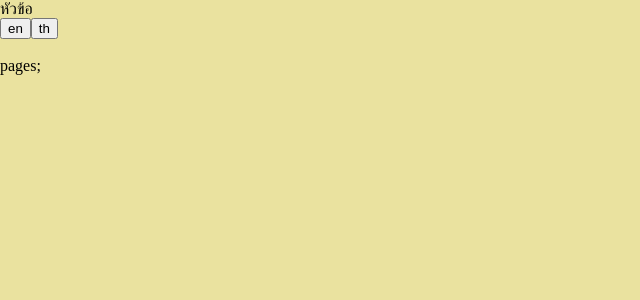
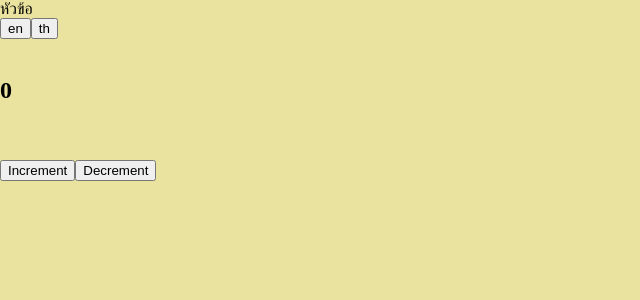
Before and after one commit to saketam/swd-test, a Next.js app: page / in a window 1280 px wide. Shown: the top 300 px of the page, without its empty margins (0-640 px from the left). Built offline with nearby package versions, Linux system fonts and the light colour scheme.

Commit message:
add redux

```diff
--- a/package.json
+++ b/package.json
@@ -9,6 +9,7 @@
     "lint": "next lint"
   },
   "dependencies": {
+    "@reduxjs/toolkit": "^1.9.5",
     "@types/node": "20.4.2",
     "@types/react": "18.2.15",
     "@types/react-dom": "18.2.7",
@@ -17,6 +18,7 @@
     "react": "18.2.0",
     "react-dom": "18.2.0",
     "react-i18next": "^13.0.2",
+    "react-redux": "^8.1.1",
     "typescript": "5.1.6"
   }
 }
--- /dev/null
+++ b/src/app/features/counterSlice.ts
@@ -0,0 +1,33 @@
+import { createSlice } from '@reduxjs/toolkit'
+import type { PayloadAction } from '@reduxjs/toolkit'
+
+export interface CounterState {
+  value: number
+}
+
+const initialState: CounterState = {
+  value: 0,
+}
+
+export const counterSlice = createSlice({
+  name: 'counter',
+  initialState,
+  reducers: {
+    increment: (state) => {
+      state.value += 1
+    },
+    decrement: (state) => {
+      state.value -= 1
+    },
+    incrementByAmount: (state, action: PayloadAction<number>) => {
+      state.value += action.payload
+    },
+  },
+})
+
+export const {
+  increment,
+  decrement,
+  incrementByAmount } = counterSlice.actions
+
+export default counterSlice.reducer
--- /dev/null
+++ b/src/app/features/store.ts
@@ -0,0 +1,15 @@
+import { configureStore } from '@reduxjs/toolkit'
+import counterslice from './counterSlice'
+
+const store = configureStore({
+  reducer: {
+    counter: counterslice
+  }
+})
+
+// Infer the `RootState` and `AppDispatch` types from the store itself
+export type RootState = ReturnType<typeof store.getState>
+// Inferred type: {posts: PostsState, comments: CommentsState, users: UsersState}
+export type AppDispatch = typeof store.dispatch
+
+export default store
--- a/src/pages/index.tsx
+++ b/src/pages/index.tsx
@@ -1,7 +1,36 @@
+import { decrement, increment } from "@features/counterSlice"
+import { RootState } from "@features/store"
+import { useDispatch, useSelector } from "react-redux"
+
 const Home = () => {
+  const count = useSelector((state: RootState) => state.counter.value)
+  const dispatch = useDispatch()
+
   return (
     <>
-      pages
+      <h2>
+        {count}
+
+      </h2>
+
+      <br />
+      <br />
+
+      <div>
+        <button
+          aria-label="Increment value"
+          onClick={() => dispatch(increment())}
+        >
+          Increment
+        </button>
+
+        <button
+          aria-label="Decrement value"
+          onClick={() => dispatch(decrement())}
+        >
+          Decrement
+        </button>
+      </div>
     </>
   )
 }
```
Also changed, not shown: src/pages/_app.tsx (+8 -11 lines), tsconfig.json (+22 -5 lines), 1 other file (tests, documents, lock files or other folders).
